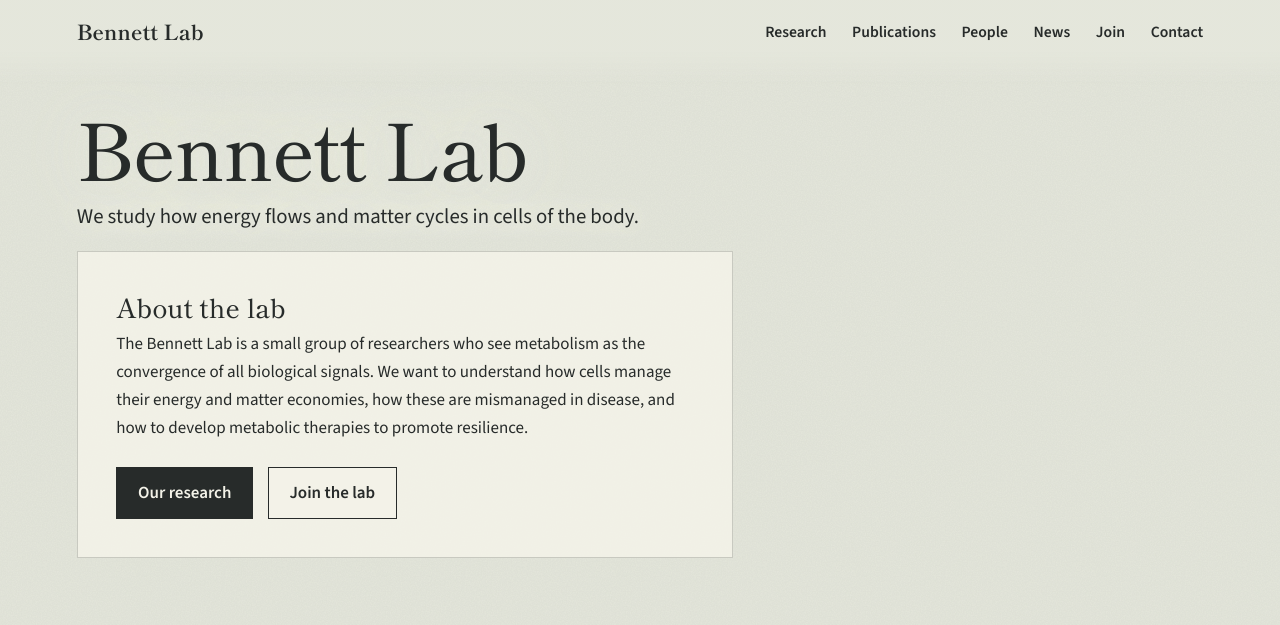
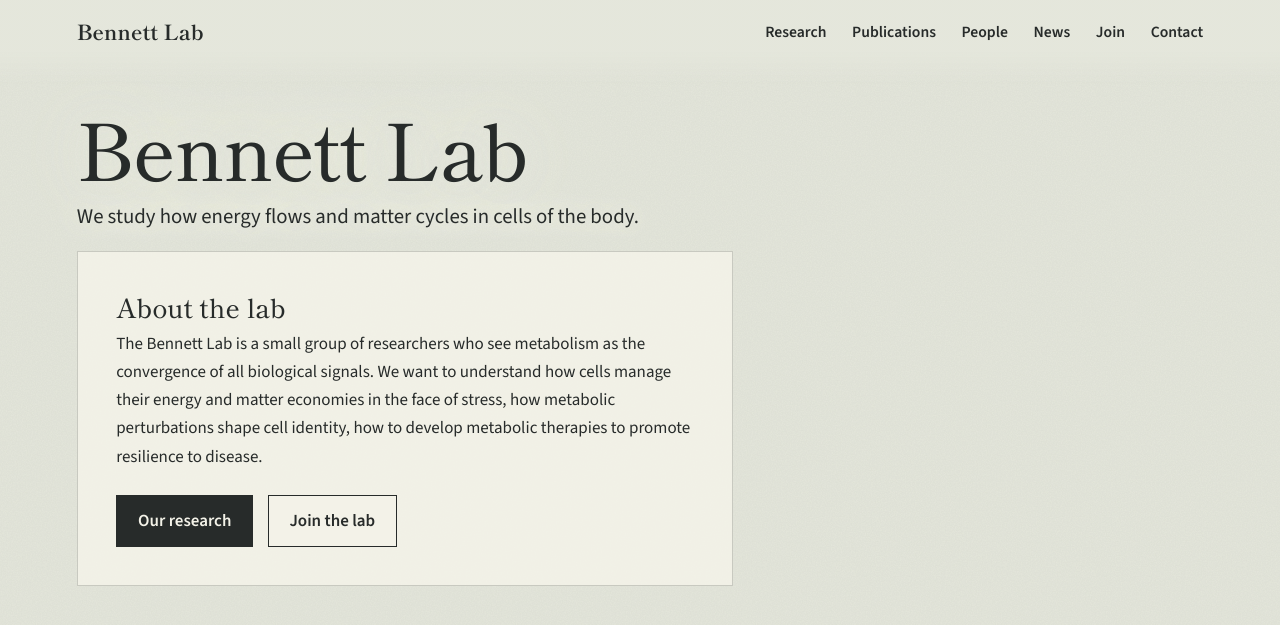
Before and after one commit to Bennett-Lab-OHSU/Bennett-Lab-OHSU.github.io, a Jekyll site: the page built from index.md, in a window 1280 px wide and 900 px high. Shown: the top 625 px of the window. Built offline with Jekyll 4.4.1, drawn with Linux system fonts in a browser that asks for light colours.

Commit message:
Revise lab description for clarity and detail
Updated the description to include metabolic perturbations and stress.

```diff
--- a/index.md
+++ b/index.md
@@ -2,4 +2,4 @@
 layout: home
 group: home
 ---
-The Bennett Lab is a small group of researchers who see metabolism as the convergence of all biological signals. We want to understand how cells manage their energy and matter economies, how these are mismanaged in disease, and how to develop metabolic therapies to promote resilience.
+The Bennett Lab is a small group of researchers who see metabolism as the convergence of all biological signals. We want to understand how cells manage their energy and matter economies in the face of stress, how metabolic perturbations shape cell identity, how to develop metabolic therapies to promote resilience to disease.
```
